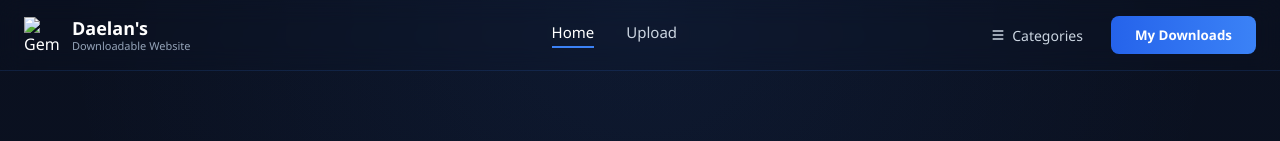
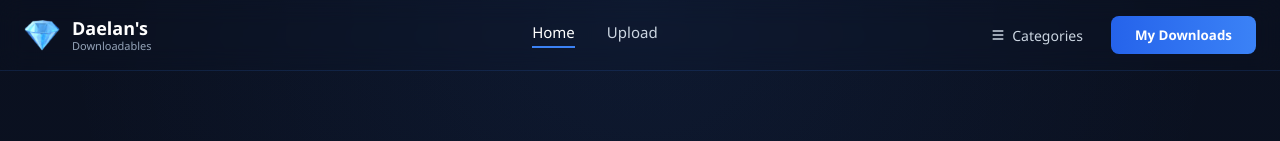
Before and after one commit to daecoderlover/Daelan-s-Downloadable-Items, a plain HTML site: page index.html in a window 1280 px wide. Shown: the top 141 px of the page. Drawn offline with Linux system fonts and the light colour scheme.

Commit message:
Update index.html

```diff
--- a/index.html
+++ b/index.html
@@ -3,7 +3,7 @@
 <head>
     <meta charset="UTF-8">
     <meta name="viewport" content="width=device-width, initial-scale=1.0">
-    <title>Daelan's Downloadable Website</title>
+    <title>Daelan's Downloadables</title>
     <link rel="stylesheet" href="style.css">
     <link rel="icon" type="image/png" href="gem192.png">
 
@@ -23,10 +23,10 @@
         <div class="nav-container">
             <a href="#" class="logo">
                 <!-- Replaced old SVG with your gem image tag -->
-                <img src="your-gem-image.png" alt="Gem Logo" class="logo-icon">
+                <img src="gem192.png" alt="Daelan's Diamond" class="logo-icon">
                 <div class="logo-text">
                     <span class="logo-name">Daelan's</span>
-                    <span class="logo-tag">Downloadable Website</span>
+                    <span class="logo-tag">Downloadables</span>
                 </div>
             </a>
 
```
